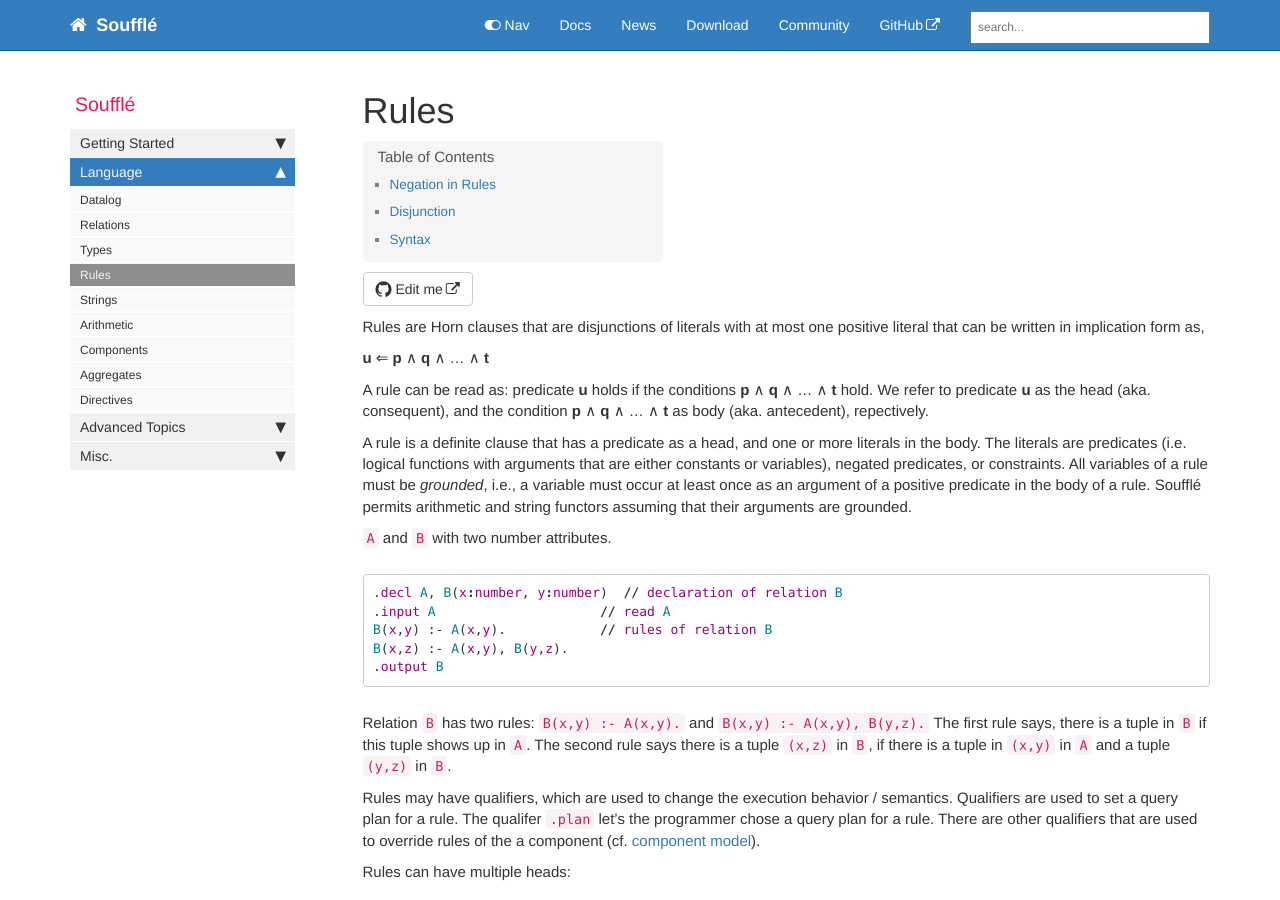
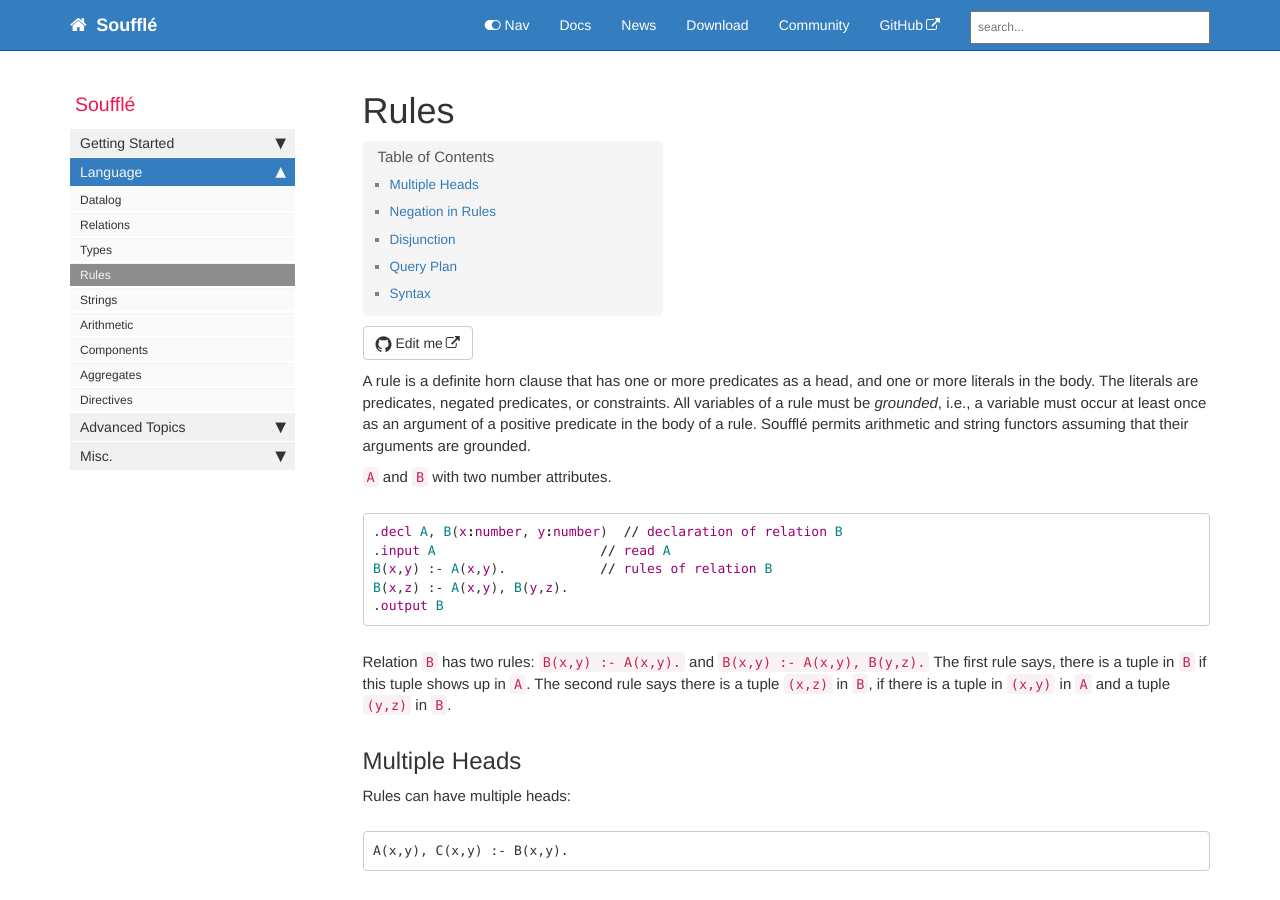
Before and after one commit to souffle-lang/souffle-lang.github.io, a Jekyll site: the page built from pages/docs/rules.md, in a window 1280 px wide and 900 px high. Built offline with Jekyll 4.4.1, drawn with Linux system fonts in a browser that asks for light colours; comment, search, counter and statistics services are not loaded; some of the changed text lies outside the part shown.

Commit message:
Update rules.md

````diff
--- a/pages/docs/rules.md
+++ b/pages/docs/rules.md
@@ -4,22 +4,9 @@ permalink: /rules
 sidebar: docs_sidebar
 folder: docs
 ---
-
-Rules are Horn clauses that are disjunctions of literals with at most one positive literal
-that can be written in implication form as,
-
-**u** ⇐  **p** ∧ **q** ∧ ... ∧ **t**
-
-A rule can be read as: predicate **u** holds if the conditions
-**p** ∧ **q** ∧ ... ∧ **t** hold.
-We refer to predicate **u** as the head (aka. consequent), and
-the condition **p** ∧ **q** ∧ ... ∧ **t**  as body (aka. antecedent),
-repectively.
-
-A rule is a definite clause that has a predicate as a head, and one or more
-literals in the body.
-The literals are predicates (i.e. logical functions with arguments that
-are either constants or variables), negated predicates, or constraints.
+A rule is a definite horn clause that has one or more predicates as a head, and one or more
+literals in the body. The literals are predicates, negated
+predicates, or constraints.
 All variables of a rule must be *grounded*, i.e., a variable must occur
 at least once as an argument of a positive predicate in the body of
 a rule.  Soufflé permits arithmetic and string functors assuming
@@ -35,8 +22,7 @@ B(x,z) :- A(x,y), B(y,z).
 ```
 Relation ```B``` has two rules: ```B(x,y) :- A(x,y).``` and ```B(x,y) :- A(x,y), B(y,z).``` The first rule says, there is a tuple in `B` if this tuple shows up in `A`. The second rule says there is a tuple `(x,z)` in `B`, if there is a tuple in `(x,y)` in `A` and a tuple `(y,z)` in `B`.
 
-Rules may have qualifiers, which are used to change the execution behavior / semantics. Qualifiers are used to set a query plan for a rule. The qualifer `.plan` let's the programmer chose a query plan for a rule. There are other qualifiers that are used to override rules of the a component (cf. [component model](components)).
-
+## Multiple Heads
 Rules can have multiple heads:
 ```
 A(x,y), C(x,y) :- B(x,y).
@@ -48,7 +34,6 @@ C(x,y) :- B(x,y).
 ```
 
 ## Negation in Rules
-
 A rules of the form
 ```
 CanRenovate(person, building) :- Owner(person, building), !Heritage(building).
@@ -71,7 +56,6 @@ A(x,y) :- R(x), Scope(y), !S(y).
 where the relation "Scope" defines the set of values that "y" can take.
 
 ## Disjunction
-
 A rule of the form
 ```
 LivesAt(person, building) :-
````
Also changed, not shown: other parts of pages/docs/rules.md (+4 -2 lines).
